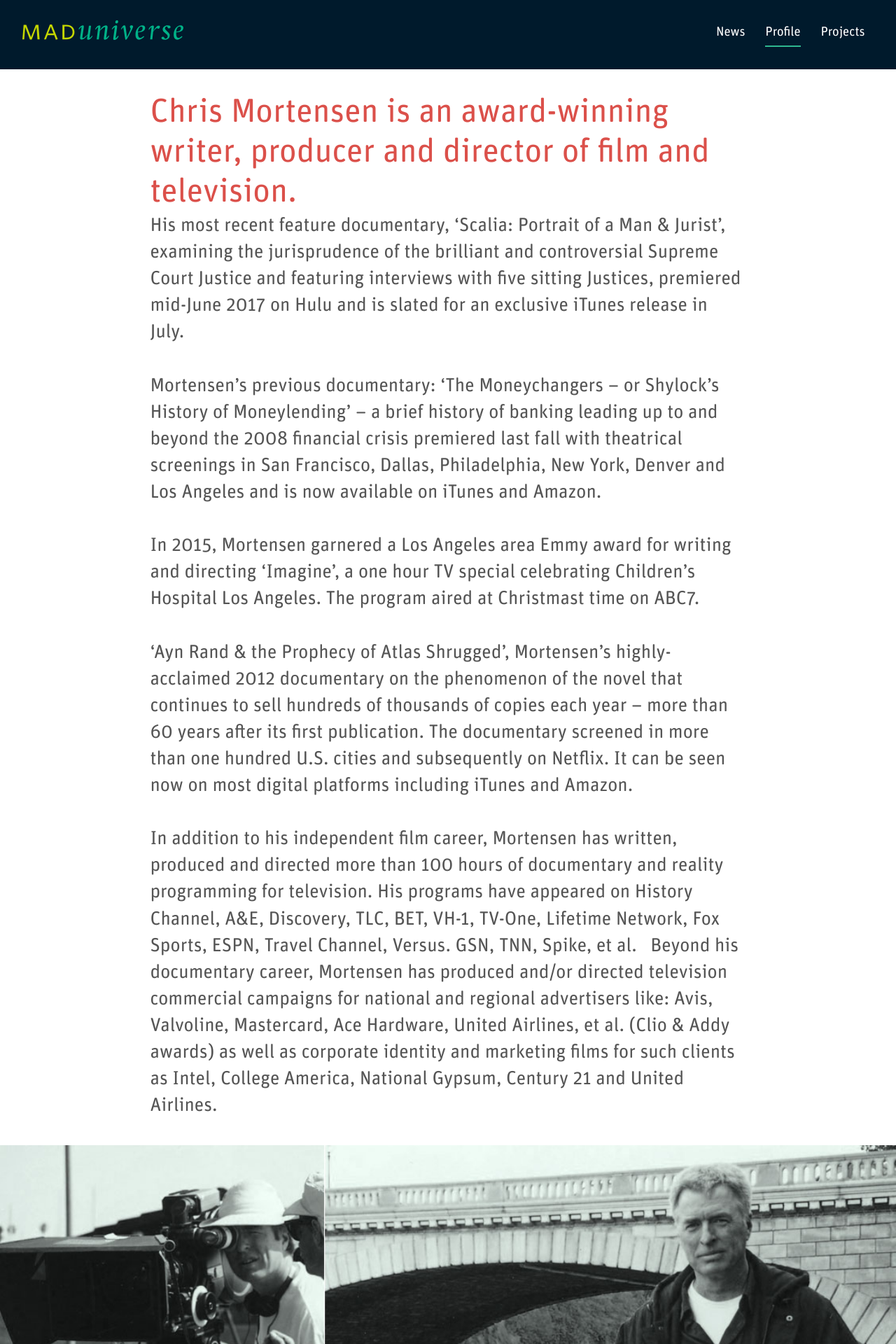
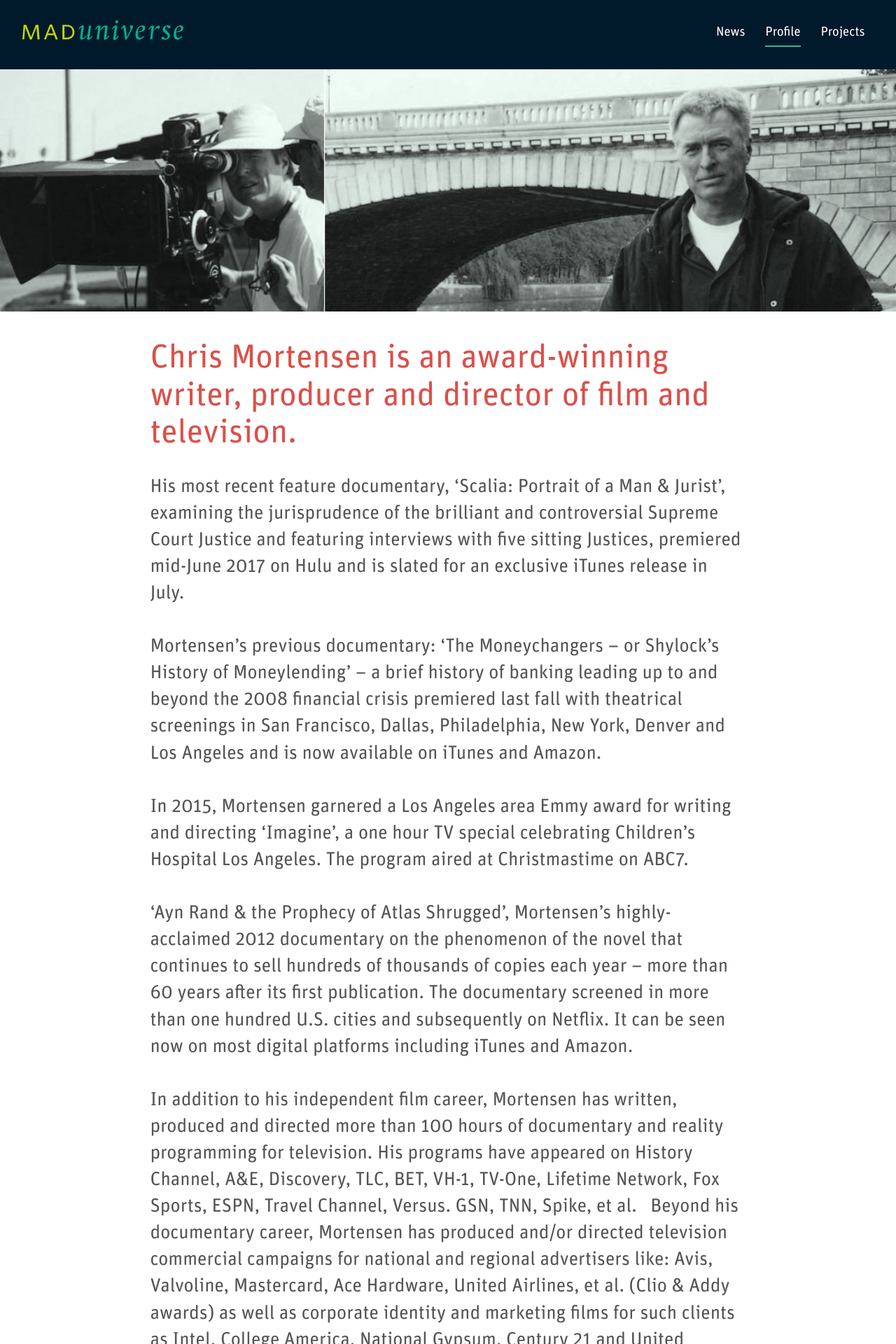
Before and after one commit to jsbarkema/mad-universe.com, a Jekyll site: the page built from profile.markdown, in a window 1280 px wide. Shown: the top 1920 px of the page at 70% size. Built offline with Jekyll 4.4.1, drawn with Linux system fonts in a browser that asks for light colours.

Commit message:
Update Profile page and styles

```diff
--- a/_layouts/profile.html
+++ b/_layouts/profile.html
@@ -2,12 +2,12 @@
 layout: default
 ---
 
+<div class="profile-image row">
+  <img src="{{ page.bio_pic }}" class="u-full-width">
+</div>
 <div class="profile-body container">
   <h1>{{ page.headline }}</h1>
   {{ content }}
-</div>
-<div class="profile-image row">
-  <img src="{{ page.bio_pic }}" class="u-full-width">
 </div>
 <div class="logo-grid">
    <div class="container">
--- a/profile.markdown
+++ b/profile.markdown
@@ -70,9 +70,9 @@ His most recent feature documentary, ‘Scalia: Portrait of a Man & Jurist’, e
 
 Mortensen’s previous documentary:  ‘The Moneychangers – or Shylock’s History of Moneylending’ – a brief history of banking leading up to and beyond the 2008 financial crisis premiered last fall with theatrical screenings in San Francisco, Dallas, Philadelphia, New York, Denver and Los Angeles and is now available on iTunes and Amazon.
 
-In 2015, Mortensen garnered a Los Angeles area Emmy award for writing and directing ‘Imagine’, a one hour TV special celebrating Children’s Hospital Los Angeles. The program aired at Christmast time on ABC7.
+In 2015, Mortensen garnered a Los Angeles area Emmy award for writing and directing ‘Imagine’, a one hour TV special celebrating Children’s Hospital Los Angeles.  The program aired at Christmastime on ABC7.
 
-‘Ayn Rand & the Prophecy of Atlas Shrugged’, Mortensen’s highly-acclaimed  2012 documentary on the phenomenon of the novel that continues to sell hundreds of thousands of copies each year – more than 60 years after its first publication. The documentary screened in more than one hundred U.S. cities and subsequently on Netflix. It can be seen now on most digital platforms including iTunes and Amazon.
+‘Ayn Rand & the Prophecy of Atlas Shrugged’, Mortensen’s highly-acclaimed  2012 documentary on the phenomenon of the novel that continues to sell hundreds of thousands of copies each year – more than 60 years after its first publication.  The documentary screened in more than one hundred U.S. cities and subsequently on Netflix.  It can be seen now on most digital platforms including iTunes and Amazon.
 
 In addition to his independent film career, Mortensen has written, produced and directed more than 100 hours of documentary and reality programming for television. His programs have appeared on History Channel, A&E, Discovery, TLC, BET, VH-1, TV-One, Lifetime Network, Fox Sports, ESPN, Travel Channel, Versus. GSN, TNN, Spike, et al.
 
--- a/styles/styles.css
+++ b/styles/styles.css
@@ -1494,17 +1494,28 @@ footer {
   padding: 2em 0;
   background-color: #ffffff; }
 
+.profile-image {
+  margin-top: -2em; }
+
+.profile-body {
+  padding-top: 3rem; }
   .profile-body h1 {
     width: 100%;
     margin: 0 auto;
     color: #db504a;
     font-size: 3.5rem;
-  font-family: UnitRoundedWeb, Helvetica, Arial; }
+    font-family: UnitRoundedWeb, Helvetica, Arial;
+    line-height: 3.875rem;
+    padding-bottom: 1.75rem; }
 
 @media only screen and (min-width: 480px) {
+  .profile-body {
+    padding-top: 4rem; }
     .profile-body h1 {
       width: 90%;
-    font-size: 4.75rem; } }
+      font-size: 4.75rem;
+      line-height: 5.35rem;
+      padding-bottom: 3rem; } }
 @media only screen and (min-width: 640px) {
   .profile-body h1 {
     width: 80%; } }
```
Also changed, not shown: styles/styles.scss (+7 -1 lines), styles/styles.min.css, 5 other files. Lines whose indentation alone changed are shown as unchanged.
